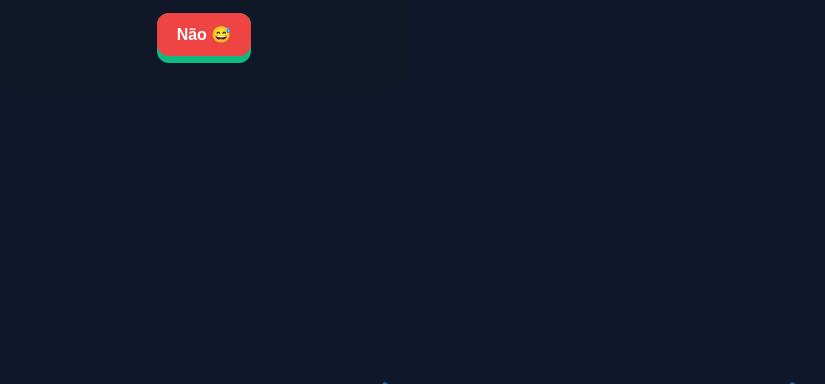
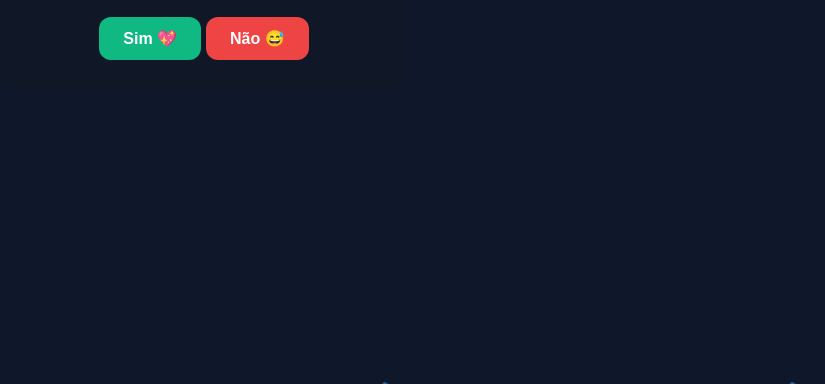
Before and after one commit to andreigoulart/janta-comigo, a plain HTML site: page index.html in a window 1280 px wide. Shown: the part 416-800 px from the top of the page, without its empty margins (436-1261 px from the left). Drawn offline with Linux system fonts and the light colour scheme.

Commit message:
index.html

```diff
--- a/index.html
+++ b/index.html
@@ -9,9 +9,9 @@
   .card { background:#111827cc; padding:30px; border-radius:20px; text-align:center; position:relative; z-index:5; }
   h1 { margin:0 0 10px; }
   .dish { margin:10px 0; font-size:18px; }
-  .buttons { display:flex; justify-content:center; gap:20px; margin-top:20px; position:relative; height:50px; }
-  button { padding:12px 20px; font-size:16px; font-weight:bold; border:none; border-radius:12px; cursor:pointer; color:white; position:absolute; }
-  .btn-yes { background:#10b981; z-index:2; position:relative; }
+  .buttons { display:flex; justify-content:center; gap:5px; margin-top:20px; position:relative; }
+  button { font-size:16px; font-weight:bold; border:none; border-radius:12px; cursor:pointer; color:white; padding:12px 24px; }
+  .btn-yes { background:#10b981; z-index:2; }
   .btn-no { background:#ef4444; z-index:3; }
   dialog { border:none; border-radius:16px; padding:20px; background:#0b1025; color:#e5e7eb; z-index:10; }
 
@@ -60,7 +60,7 @@
 
   closeBtn.addEventListener('click', () => dlg.close());
 
-  // Faz o botão 'Não' fugir no mouse e toque (para celular)
+  // Faz o botão 'Não' fugir no mouse e toque (desktop e celular)
   function moveNoButton() {
     if (clickedYes) return;
     const maxX = window.innerWidth - noBtn.offsetWidth;
@@ -74,6 +74,9 @@
 
   noBtn.addEventListener('mouseenter', moveNoButton);
   noBtn.addEventListener('touchstart', moveNoButton);
+  document.addEventListener('touchstart', (e) => {
+    if (e.target === noBtn) moveNoButton();
+  });
 
   // Função para criar peixes animados
   function createFish() {
```
